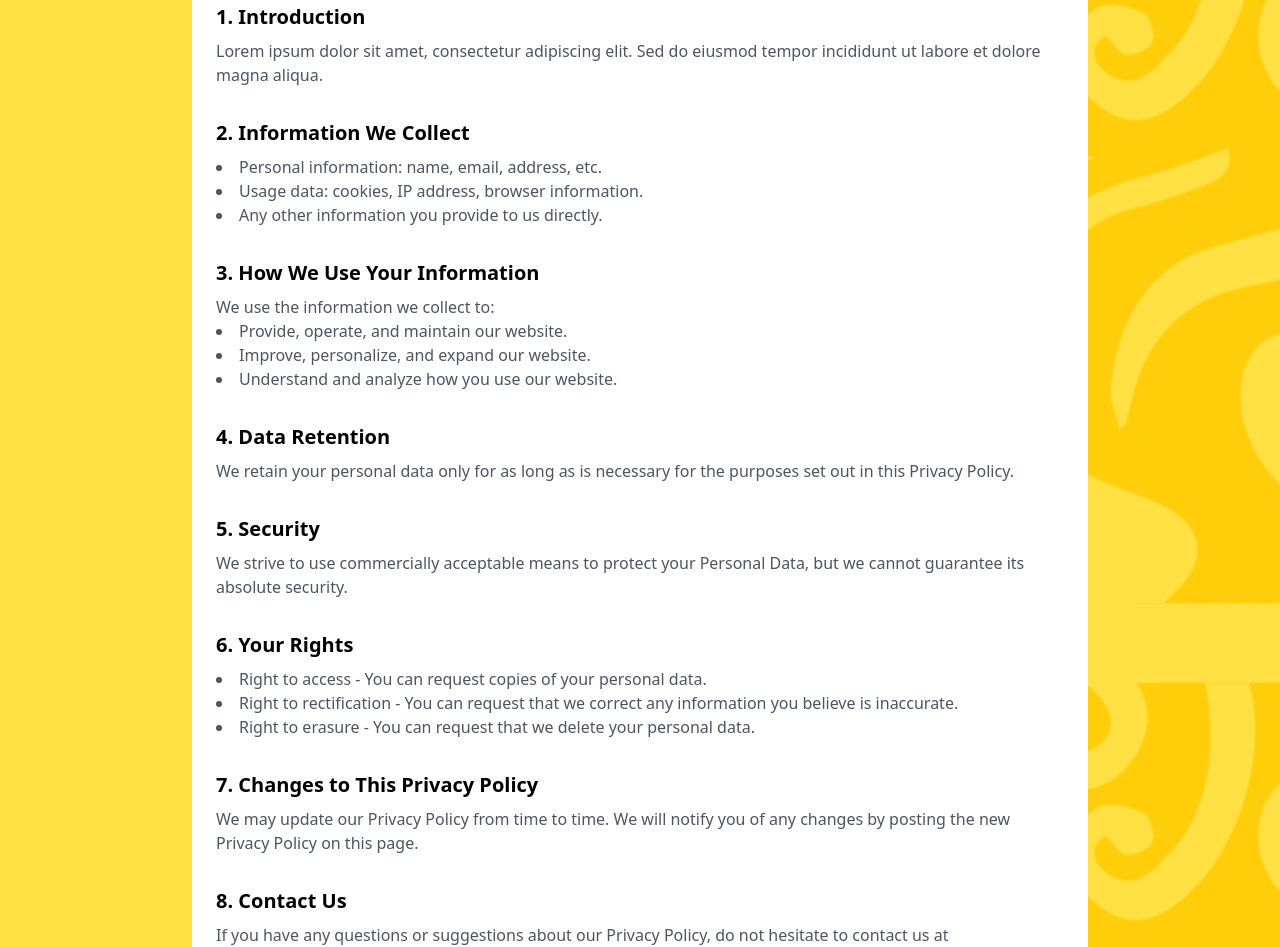
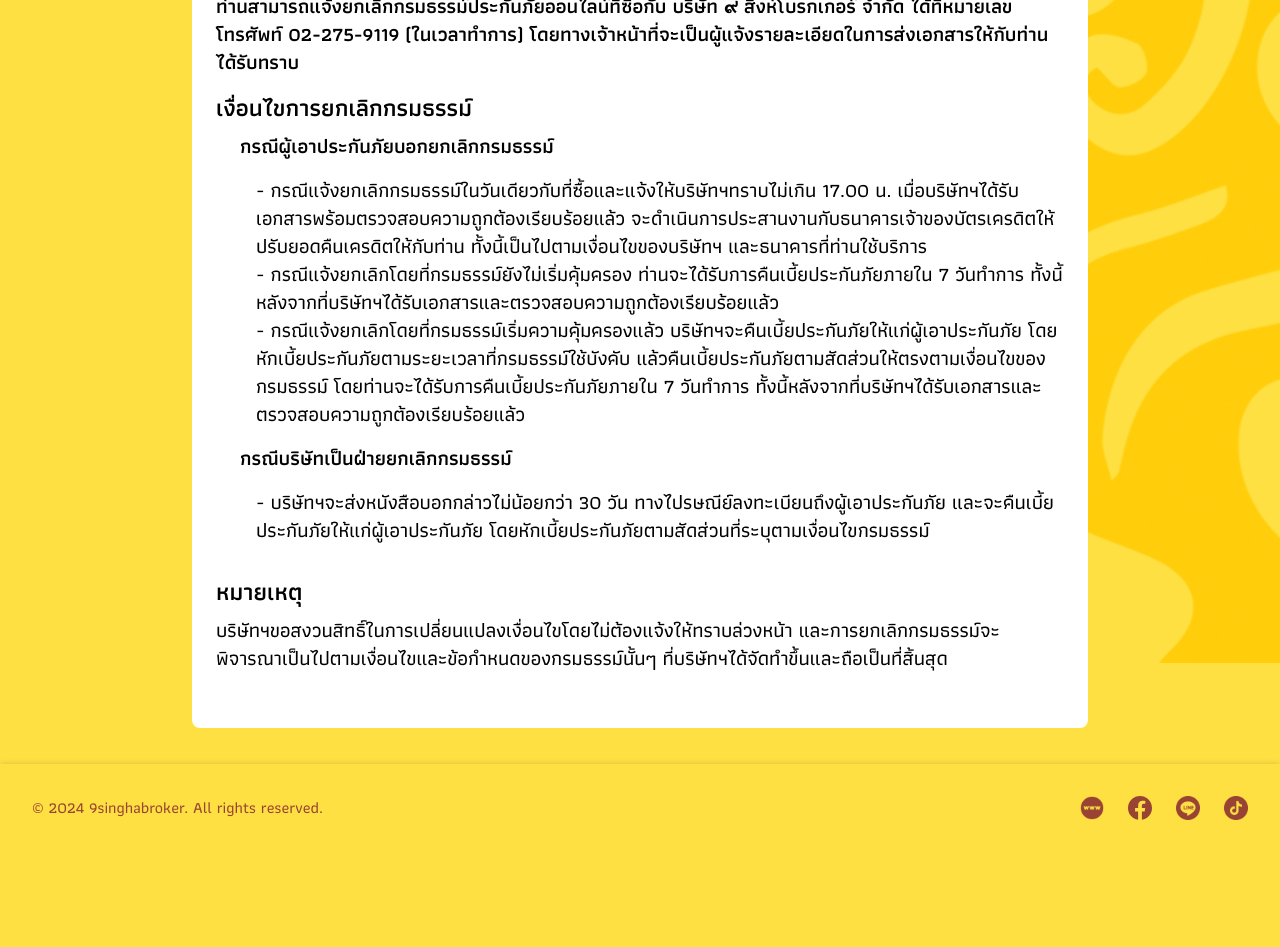
Before and after one commit to kalamell/9singha_git, a Next.js app: page /term-and-conditions in a window 1280 px wide. Shown: the part 220-1167 px from the top of the page. After the commit the page ends 1072 px from the top, so only its background shows below. Built offline with nearby package versions, Linux system fonts and the light colour scheme.

Commit message:
fix term and con

```diff
--- a/src/pages/term-and-conditions/index.js
+++ b/src/pages/term-and-conditions/index.js
@@ -1,74 +1,53 @@
 import Image from "next/image";
-export default function TermAndConditions() {
+import TemplateLogin from "@/app/components/templateComponent/login";
+import Link from "next/link";
+export default function TermAndCondigitons() {
   return (
     <>
       <div className="bg-singha max-xl:bg-[length:auto_40%] min-h-[calc(100vh_-_152px)] max-md:min-h-[calc(100vh_-_198px)] content-center">
         <div className="container mx-auto w-[800] max-md:w-full py-9 px-4">
 
+        <h1 className="text-[#181B31] font-athitiBold text-[36px] leading-[48px] text-center">
+        นโยบายและเงื่อนไขการยกเลิกกรมธรรม์
+          </h1>
 
-        <div class="max-w-4xl mx-auto p-6 bg-white rounded-lg mt-10">
-        <h1 class="text-3xl font-bold text-center mb-6">Terms And  Conditions</h1>
 
-        <section class="mb-8">
-            <h2 class="text-xl font-semibold mb-2">1. Introduction</h2>
-            <p class="text-gray-600">Lorem ipsum dolor sit amet, consectetur adipiscing elit. Sed do eiusmod tempor incididunt ut labore et dolore magna aliqua.</p>
+        <div className="max-w-4xl mx-auto p-6 bg-white rounded-lg mt-10">
+        <p className="text-xl font-athitiSemiBold  mb-4">ท่านสามารถแจ้งยกเลิกกรมธรรม์ประกันภัยออนไลน์ที่ซื้อกับ บริษัท <span className="font-nineBold">๙</span> สิงห์โบรกเกอร์ จำกัด ได้ที่หมายเลขโทรศัพท์ <Link href="tel:022759119">02-275-9119</Link> (ในเวลาทำการ) โดยทางเจ้าหน้าที่จะเป็นผู้แจ้งรายละเอียดในการส่งเอกสารให้กับท่านได้รับทราบ</p>
+
+
+
+
+        <section className="mb-8">
+            <h2 className="text-2xl font-athitiSemiBold mb-2">เงื่อนไขการยกเลิกกรมธรรม์</h2>
+
+            <p className="indent-6 text-xl font-athitiSemiBold mb-4">กรณีผู้เอาประกันภัยบอกยกเลิกกรมธรรม์</p>
+            <ul className="list-none list-inside text-xl font-athitiMedium pl-10 mb-4">
+                <li className="mb-0">- กรณีแจ้งยกเลิกกรมธรรม์ในวันเดียวกับที่ซื้อและแจ้งให้บริษัทฯทราบไม่เกิน 17.00 น. เมื่อบริษัทฯได้รับเอกสารพร้อมตรวจสอบความถูกต้องเรียบร้อยแล้ว จะดำเนินการประสานงานกับธนาคารเจ้าของบัตรเครดิตให้ปรับยอดคืนเครดิตให้กับท่าน ทั้งนี้เป็นไปตามเงื่อนไขของบริษัทฯ และธนาคารที่ท่านใช้บริการ</li>
+                <li className="mb-0">- กรณีแจ้งยกเลิกโดยที่กรมธรรม์ยังไม่เริ่มคุ้มครอง ท่านจะได้รับการคืนเบี้ยประกันภัยภายใน 7 วันทำการ ทั้งนี้หลังจากที่บริษัทฯได้รับเอกสารและตรวจสอบความถูกต้องเรียบร้อยแล้ว</li>
+                <li className="mb-0">- กรณีแจ้งยกเลิกโดยที่กรมธรรม์เริ่มความคุ้มครองแล้ว บริษัทฯจะคืนเบี้ยประกันภัยให้แก่ผู้เอาประกันภัย โดยหักเบี้ยประกันภัยตามระยะเวลาที่กรมธรรม์ใช้บังคับ แล้วคืนเบี้ยประกันภัยตามสัดส่วนให้ตรงตามเงื่อนไขของกรมธรรม์ โดยท่านจะได้รับการคืนเบี้ยประกันภัยภายใน 7 วันทำการ ทั้งนี้หลังจากที่บริษัทฯได้รับเอกสารและตรวจสอบความถูกต้องเรียบร้อยแล้ว</li>
+
+            </ul>
+
+            <p className="indent-6 text-xl font-athitiSemiBold mb-4">กรณีบริษัทเป็นฝ่ายยกเลิกกรมธรรม์</p>
+            <ul className="list-none list-inside text-xl font-athitiMedium pl-10 mb-4">
+                <li className="mb-0">-	บริษัทฯจะส่งหนังสือบอกกล่าวไม่น้อยกว่า 30 วัน ทางไปรษณีย์ลงทะเบียนถึงผู้เอาประกันภัย และจะคืนเบี้ยประกันภัยให้แก่ผู้เอาประกันภัย โดยหักเบี้ยประกันภัยตามสัดส่วนที่ระบุตามเงื่อนไขกรมธรรม์</li>
+            </ul>
+
         </section>
 
-        <section class="mb-8">
-            <h2 class="text-xl font-semibold mb-2">2. Information We Collect</h2>
-            <ul class="list-disc list-inside text-gray-600">
-                <li>Personal information: name, email, address, etc.</li>
-                <li>Usage data: cookies, IP address, browser information.</li>
-                <li>Any other information you provide to us directly.</li>
-            </ul>
+        <section className="mb-8">
+            <h2 className="text-2xl font-athitiSemiBold mb-2">หมายเหตุ</h2>
+
+            <p className="text-xl font-athitiMedium mb-4">บริษัทฯขอสงวนสิทธิ์ในการเปลี่ยนแปลงเงื่อนไขโดยไม่ต้องแจ้งให้ทราบล่วงหน้า และการยกเลิกกรมธรรม์จะพิจารณาเป็นไปตามเงื่อนไขและข้อกำหนดของกรมธรรม์นั้นๆ ที่บริษัทฯได้จัดทำขึ้นและถือเป็นที่สิ้นสุด</p>
+
+
+
         </section>
 
-        <section class="mb-8">
-            <h2 class="text-xl font-semibold mb-2">3. How We Use Your Information</h2>
-            <p class="text-gray-600">
-                We use the information we collect to:
-            </p>
-            <ul class="list-disc list-inside text-gray-600">
-                <li>Provide, operate, and maintain our website.</li>
-                <li>Improve, personalize, and expand our website.</li>
-                <li>Understand and analyze how you use our website.</li>
-            </ul>
-        </section>
 
-        <section class="mb-8">
-            <h2 class="text-xl font-semibold mb-2">4. Data Retention</h2>
-            <p class="text-gray-600">We retain your personal data only for as long as is necessary for the purposes set out in this Privacy Policy.</p>
-        </section>
 
-        <section class="mb-8">
-            <h2 class="text-xl font-semibold mb-2">5. Security</h2>
-            <p class="text-gray-600">
-                We strive to use commercially acceptable means to protect your Personal Data, but we cannot guarantee its absolute security.
-            </p>
-        </section>
 
-        <section class="mb-8">
-            <h2 class="text-xl font-semibold mb-2">6. Your Rights</h2>
-            <ul class="list-disc list-inside text-gray-600">
-                <li>Right to access - You can request copies of your personal data.</li>
-                <li>Right to rectification - You can request that we correct any information you believe is inaccurate.</li>
-                <li>Right to erasure - You can request that we delete your personal data.</li>
-            </ul>
-        </section>
-
-        <section class="mb-8">
-            <h2 class="text-xl font-semibold mb-2">7. Changes to This Privacy Policy</h2>
-            <p class="text-gray-600">
-                We may update our Privacy Policy from time to time. We will notify you of any changes by posting the new Privacy Policy on this page.
-            </p>
-        </section>
-
-        <section class="mb-8">
-            <h2 class="text-xl font-semibold mb-2">8. Contact Us</h2>
-            <p class="text-gray-600">
-                If you have any questions or suggestions about our Privacy Policy, do not hesitate to contact us at privacy@example.com.
-            </p>
-        </section>
     </div>
 
 
```
